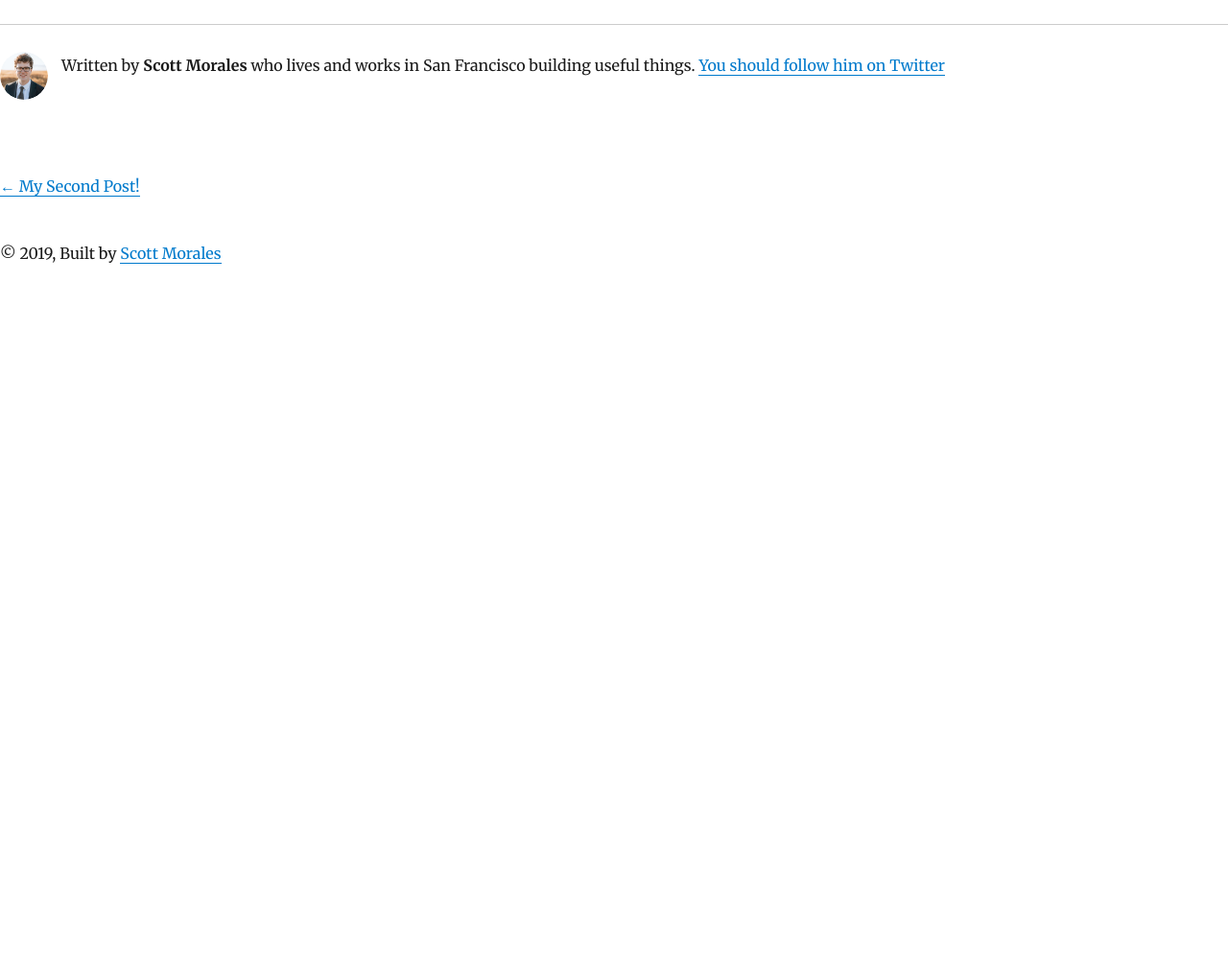
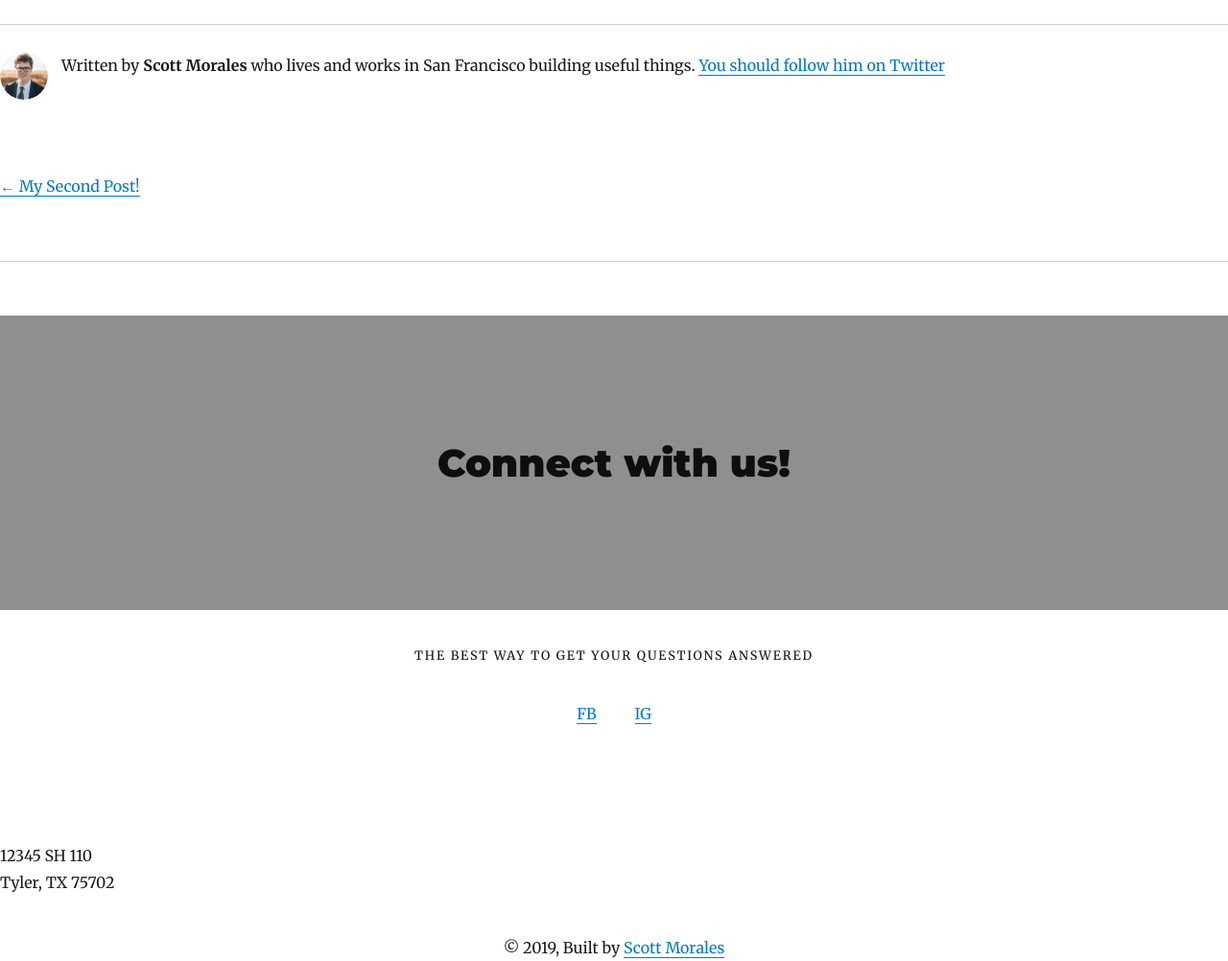
Before and after one commit to scottmo223/bellevue, a Gatsby site: page /hi-folks/ in a window 1280 px wide. Shown: the part 2584-3586 px from the top of the page at 96% size. Before the commit the page ends 2862 px from the top, so only its background shows below. Built offline with nearby package versions, Linux system fonts and the light colour scheme; Gatsby itself is replaced by a stand-in of ours; some packages are replaced by stand-ins of ours.

Commit message:
Small content changes

```diff
--- a/src/components/footer.js
+++ b/src/components/footer.js
@@ -4,9 +4,63 @@ class Footer extends React.Component {
     render(){
         return(
         <footer>
-          © {new Date().getFullYear()}, Built by
-          {` `}
-          <a href="https://scottmorales.dev">Scott Morales</a>
+            <hr style={{marginTop: "50px"}} />
+            <h1 style={{
+                background: "#00000070",
+                height: '24vw',
+                lineHeight: '24vw',
+                textAlign: "center"
+            }}>
+                Connect with us!
+            </h1>
+            <h4 style={{
+                width: "80vw",
+                margin: "40px auto",
+                textAlign: "center",
+                fontWeight: "500",
+                fontSize: "0.8rem"
+            }}>
+                The best way to get your questions answered
+            </h4>
+
+            <div style={{display: "flex", justifyContent: "center", marginBottom: "120px"}}>
+                <div className="" style={{margin: "auto 20px"}}>
+                    <a
+                        href="https://www.facebook.com/bellevue"
+                        target="_blank"
+                        rel="noopener noreferrer"
+                    >
+                    <span className="icon">
+                        {/* <img src={linkedin} alt="LinkedIn" /> IMPORT AND ADD LOGO */}
+                        FB
+                    </span>
+                    </a>
+                </div>
+
+                <div className="" style={{margin: "auto 20px"}}>
+                    <a
+                        href="https://www.instagram.com/bellevue"
+                        target="_blank"
+                        rel="noopener noreferrer"
+                    >
+                    <span className="icon">
+                        {/* <img src={linkedin} alt="LinkedIn" /> IMPORT AND ADD LOGO */}
+                        IG
+                    </span>
+                    </a>
+                </div>
+            </div>
+
+            <div>
+                12345 SH 110 <br />
+                Tyler, TX 75702
+            </div>
+
+            <div style={{textAlign: "center", marginTop: "40px"}}>
+                © {new Date().getFullYear()}, Built by
+                {` `}
+                <a href="https://scottmorales.dev">Scott Morales</a>
+            </div>
         </footer>
         )
     }
--- a/src/pages/index.js
+++ b/src/pages/index.js
@@ -44,7 +44,7 @@ class Index extends React.Component {
 
         <div id='detail' className='details'>
           <PictureHeading title="About Belle Vue" imageUrl="https://images.unsplash.com/2/04.jpg?ixlib=rb-1.2.1&ixid=eyJhcHBfaWQiOjEyMDd9&auto=format&fit=crop&w=1050&q=80" />
-          <p style={{textAlign: 'justify', width: '70vw', margin: "40px auto 120px"}}>Detail details details: Lorem ipsum dolor sit amet, consectetur adipiscing elit. Nulla quis ante lorem. Vivamus nisi eros, pulvinar ac malesuada id, iaculis quis ipsum. Phasellus sapien massa, congue eget nisl at, commodo faucibus nisl. Cras laoreet sapien id vestibulum ullamcorper. Donec vel tellus id est pharetra tempor. In finibus nec ipsum at consequat. Curabitur pellentesque nisi sodales, volutpat erat et, tempus ex. Fusce ut felis mauris. Integer accumsan mollis purus a dictum. Sed vel augue risus. Nunc nisi ipsum, laoreet non quam vel, hendrerit tincidunt turpis. Curabitur non mi auctor, sodales augue sed, luctus mi. Morbi volutpat enim placerat arcu convallis, at commodo tortor iaculis. Nulla scelerisque ex dui. Quisque dapibus euismod molestie.</p>
+          <p style={{textAlign: 'justify', width: '70vw', margin: "40px auto 120px"}}>Belle Vue is the most beautiful place you've ever seen. Come have your wedding here. It has gold toilets. We have lakes and stuff. Really cool chairs. We cut our grass most of the time. There are probably tons of mosquitos, but who cares since its just one day. Just do it. Buy  it. Buy two days and just use one. Why not?</p>
         </div>
 
         <Pricing />
```
